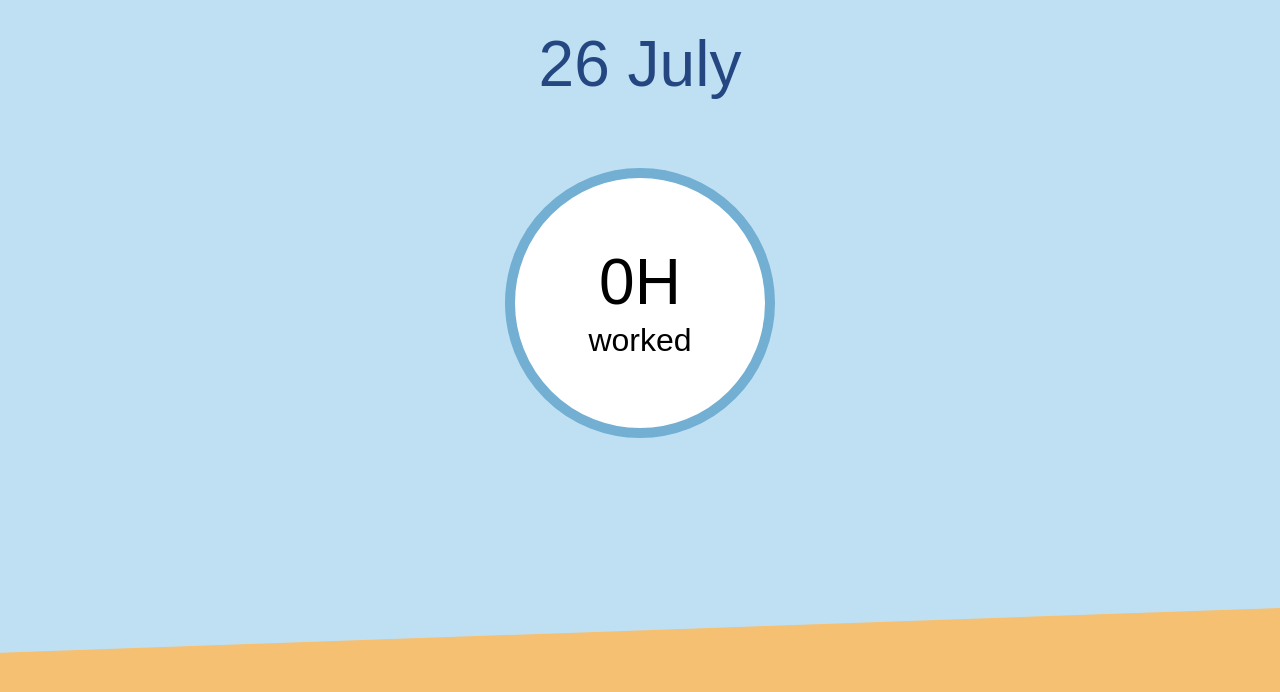
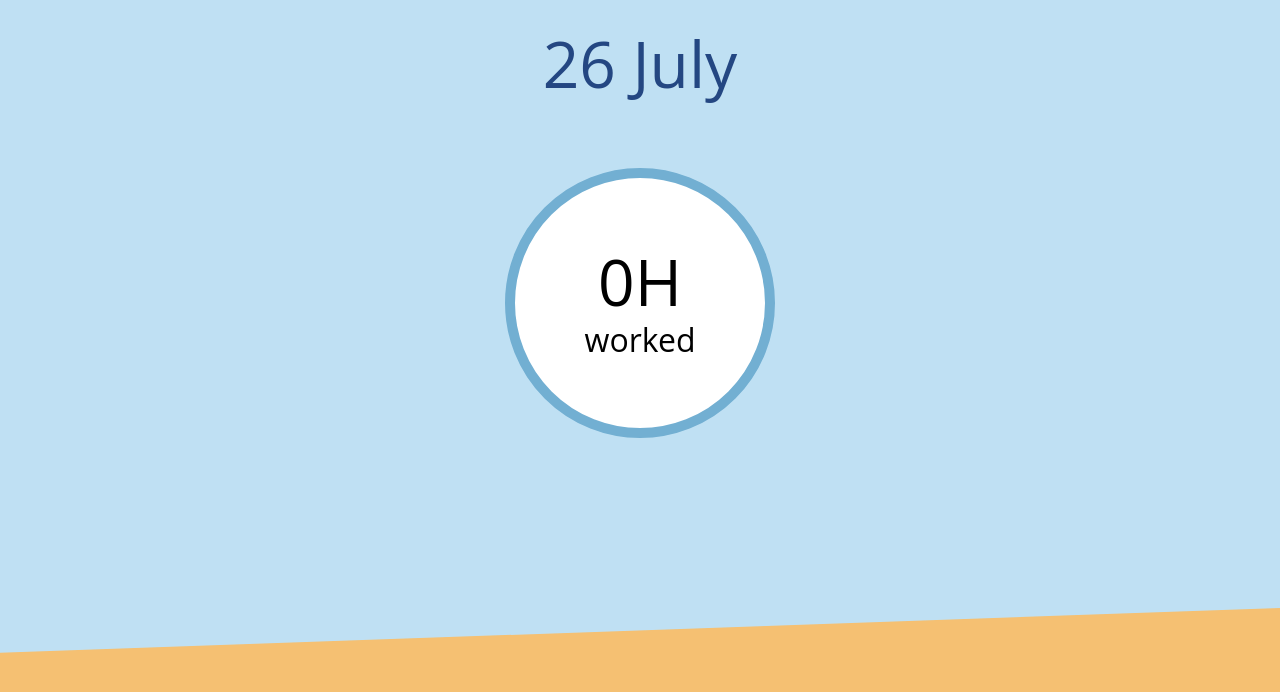
Before and after one commit to gitBerezaHub/Time-Manager, a Vue app: page / in a window 1280 px wide. Shown: the top 692 px of the page. Built offline with nearby package versions, Linux system fonts and the light colour scheme.

Commit message:
Change font to Open Sans

```diff
--- a/public/index.html
+++ b/public/index.html
@@ -5,11 +5,18 @@
   <meta http-equiv="X-UA-Compatible" content="IE=edge">
   <meta name="viewport" content="width=device-width,initial-scale=1.0">
   <link rel="icon" href="<%= BASE_URL %>favicon.ico">
+  <link rel="preconnect" href="https://fonts.googleapis.com">
+  <link rel="preconnect" href="https://fonts.gstatic.com" crossorigin>
+<!--  <link-->
+<!--    href="https://fonts.googleapis.com/css2?family=Open+Sans:wght@300;400&family=Roboto:wght@100;300;400;500&display=swap"-->
+<!--    rel="stylesheet"-->
+<!--  >-->
   <title><%= htmlWebpackPlugin.options.title %></title>
 </head>
 <body>
 <noscript>
-      <strong>We're sorry but <%= htmlWebpackPlugin.options.title %> doesn't work properly without JavaScript enabled. Please enable it to continue.</strong>
+  <strong>We're sorry but <%= htmlWebpackPlugin.options.title %> doesn't work properly without JavaScript enabled.
+    Please enable it to continue.</strong>
 </noscript>
 <div id="app"></div>
 <!-- built files will be auto injected -->
--- a/src/App.vue
+++ b/src/App.vue
@@ -4,14 +4,16 @@
 
 <style lang="scss">
 @import "src/assets/reset-styles";
+
 body {
   display: flex;
   flex-direction: column;
   align-items: center;
-  font-family: "Manrope", sans-serif;
+  font-family: "Open Sans", sans-serif;
   background-color: #bfe0f3;
   height: 100%;
 }
+
 .content {
   max-width: 500px;
 }
```
Lines whose indentation alone changed are shown as unchanged.
